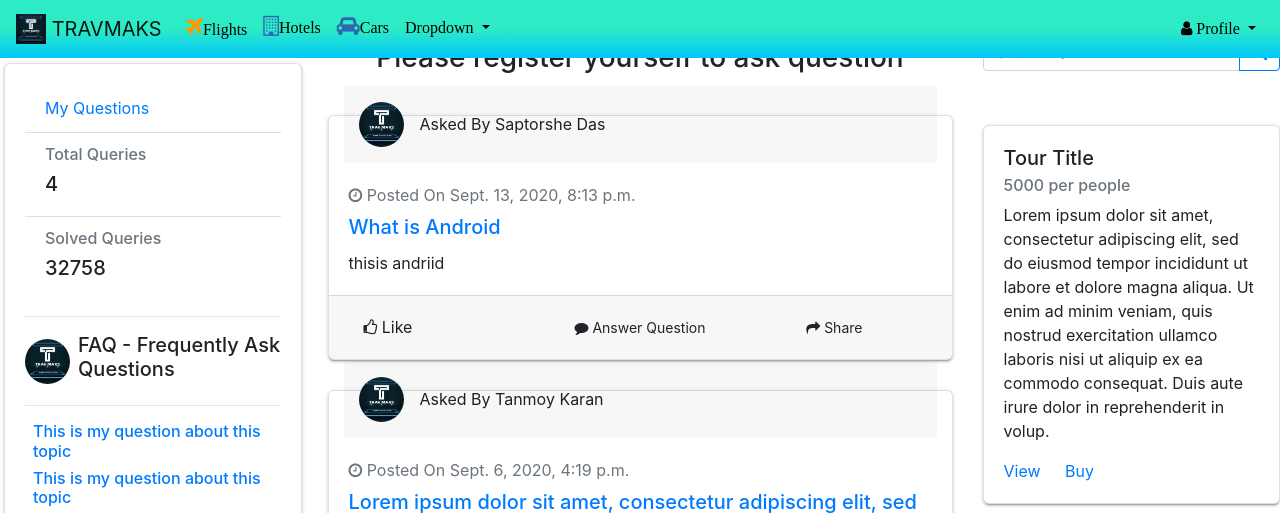
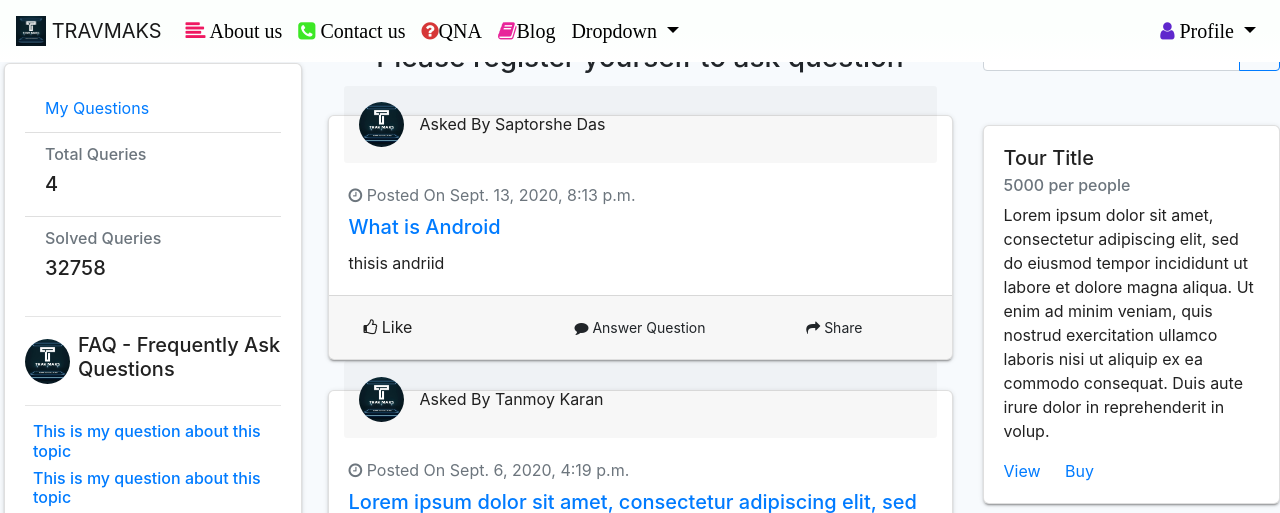
Before and after one commit to iamsaptorshe07/MAKSCUBE-TRAV-MAKS, a Django app: page /qna/ in a window 1280 px wide. Shown: the top 513 px of the page. Run offline with Django 3.2, Linux system fonts and the light colour scheme; data comes from the database, SQL or seed files in the repository; some libraries are stand-ins or nearby versions.

Commit message:
Gobinda new update

```diff
--- a/static/css/style.css
+++ b/static/css/style.css
@@ -9,6 +9,7 @@
 }
 body {
 
+  background:#f7fafd;
 }
 div
 {
@@ -27,17 +28,17 @@ div
   height: auto;
 }
 .navbar{
-    background-image: linear-gradient(to top, #00c6fb 0%, #2debc5 50%);
+    background-image: linear-gradient(to top, #ffffff 0%, #fcfffd 50%);
 
 }
 .navbar .nav-item .nav-link{
     color:#000000 !important;
 		font-family: Helvatica;
-		font-size: 16px;
+		font-size: 20px;
 
     }
 .navbar .nav-item .nav-link:hover{
-    background-color: #fff;
+    background-color: #ddd;
   color: black;
   border-radius: 5px;
 
@@ -68,7 +69,6 @@ background-color: #fff;
 .popular_places_area {
   padding-top: 142px;
   padding-bottom: 150px;
-  background: #F7FAFD;
 }
 
 @media (max-width: 767px) {
@@ -434,7 +434,7 @@ background-color: #fff;
   outline: none;
 }
 .travel_variation_area {
-	top:-100px;
+	top:-60px;
   padding-top: 150px;
   padding-bottom: 114px;
 	background-image: linear-gradient(to top, #00c6fb 0%, #2debc5 100%);
@@ -560,7 +560,7 @@ background-color: #fff;
 
 /* line 34, ../../Arafath/CL/December/231. Travel-02/HTML/scss/_popular_place.scss */
 .popular_destination_area {
-  padding-top: 140px;
+  padding-top: 0px;
   padding-bottom: 120px;
 }
 
@@ -839,7 +839,7 @@ ul{
 
 .carousel-item {
 margin-top:2px;
-  height: 60vh;
+  height: 80vh;
   min-height: 350px;
   background: no-repeat center center scroll;
   -webkit-background-size: cover;
--- a/templates/basetemplate.html
+++ b/templates/basetemplate.html
@@ -21,17 +21,21 @@
 	.fa-sign-out{
 		color: gold;
 	}
-	.fa-user-circle{
+	.fa-user{
 		color: #5f27cd;
 	}
-	.fa-building-o{
-font-size: 20px;
- color: #2d67b2;
-}
-.fa-plane{
-font-size: 22px;
- color: #FF9800;
-}
+	.fa-align-left{
+		color:#ef1961;
+	}
+	.fa-phone-square{
+		color:#3ce825;
+	}
+	.fa-question-circle{
+		color: #d63737;
+	}
+	.fa-book{
+		color:#e8259a;
+	}
 .fa-car{
 font-size: 20px;
  color: #2d67b2;
@@ -76,14 +80,17 @@ font-size: 20px;
   <div class="collapse navbar-collapse" id="navbarSupportedContent">
     <ul class="navbar-nav mr-auto">
       <li class="nav-item">
-        <a class="nav-link" href="#"><i class="fa fa-plane" ></i><span class="icn">Flights </span></a>
-      </li>
+                        <a class="nav-link" href="#"><i class="fa fa-align-left"></i> About us</a>
+                    </li>
 	  <li class="nav-item">
-        <a class="nav-link" href="#"><i class="fa fa-building-o"></i><span class="icn">Hotels </span></a>
-      </li>
+                        <a class="nav-link" href="#"><i class="fa fa-phone-square"></i> Contact us</a>
+                    </li>
 	  <li class="nav-item">
-        <a class="nav-link" href="#"><i class="fa fa-car"></i><span class="icn">Cars </span></a>
-      </li>
+                        <a class="nav-link" href="#"><i class="fa fa-question-circle"></i>QNA</a>
+                    </li>
+                    <li class="nav-item">
+                        <a class="nav-link" href="#"><i class="fa fa-book"></i>Blog</a>
+                    </li>
          <li class="nav-item dropdown">
         <a class="nav-link dropdown-toggle" href="#" id="navbarDropdown" role="button" data-toggle="dropdown" aria-haspopup="true" aria-expanded="false">
           Dropdown
@@ -184,7 +191,7 @@ font-size: 20px;
           <h4>Follow Us</h4>
               <ul class="social-network social-circle">
                <li><a href="#" class="icoFacebook" title="Facebook"><i class="fa fa-facebook"></i></a></li>
-               <li><a href="#" class="icoLinkedin" title="Linkedin"><i class="fa fa-google-plus"></i></a></li>
+               <li><a href="#" class="icoLinkedin" title="Linkedin"><i class="fa fa-instagram"></i></a></li>
          <li><a href="#" class="icoLinkedin" title="Linkedin"><i class="fa fa-pinterest"></i></a></li>
          <li><a href="#" class="icoLinkedin" title="Linkedin"><i class="fa fa-twitter"></i></a></li>
               </ul>
--- a/templates/home.html
+++ b/templates/home.html
@@ -12,7 +12,7 @@
     </ol>
     <div class="carousel-inner" role="listbox">
       <!-- Slide One - Set the background image for this slide in the line below -->
-      <div class="carousel-item active" style="background-image: url('../static/img/c1.jpg')">
+      <div class="carousel-item active" style="background-image: url('../static/img/s3.jpg')">
 
       </div>
       <!-- Slide Two - Set the background image for this slide in the line below -->
@@ -53,7 +53,7 @@
                     <div class="card-header card-header-primary">
                         <div class="nav-tabs-navigation">
                             <div class="nav-tabs-wrapper">
-                                <ul class="nav nav-tabs" data-tabs="tabs">
+                                <ul class="nav nav-tabs" data-tabs="tabs" style="margin-left:60px;">
                                     <li class="nav-item">
                                         <a class="nav-link active" href="#tour" data-toggle="tab">
                                            <i class="fa fa-car"></i>
```
